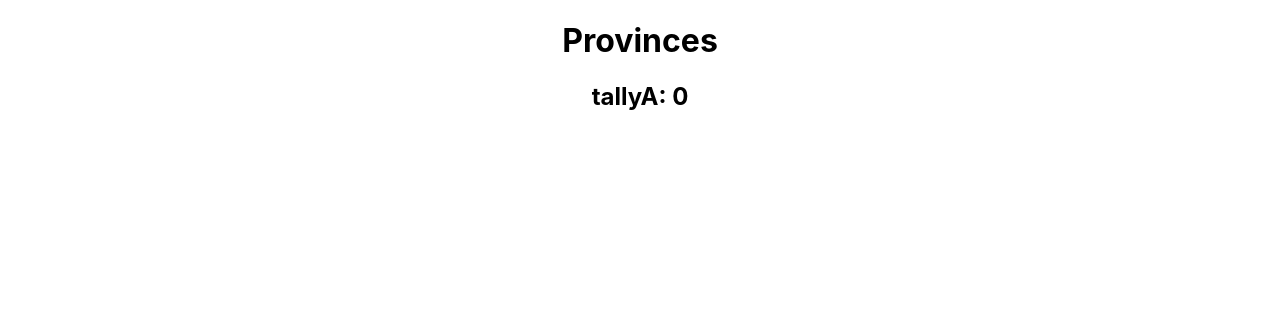
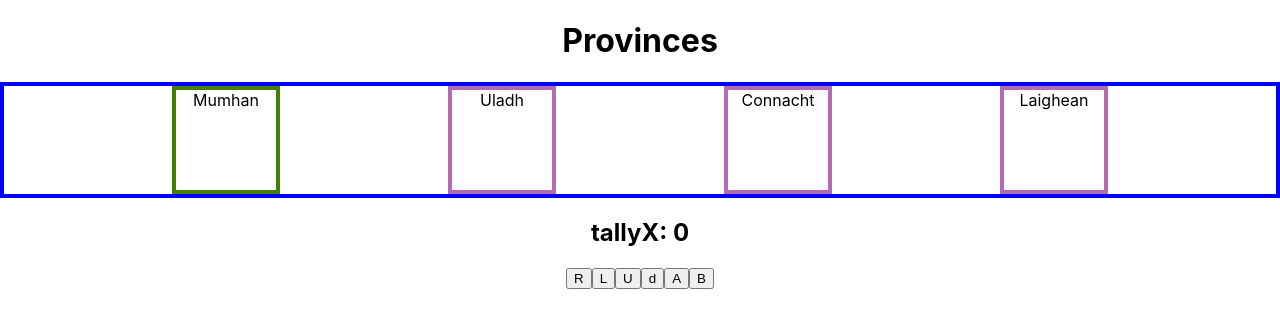
Before and after one commit to Macribo/banba3, a React (Create React App) app: page /provinces in a window 1280 px wide. Shown: the top 328 px of the page. Built offline with nearby package versions, Linux system fonts and the light colour scheme.

Commit message:
Up down left right buttons are passed tallyX incrementors and decrements in Provinces route: same functionality as in champions, but applied to the tallyX state instead of tallyA.

```diff
--- a/src/components/champions/champions.css
+++ b/src/components/champions/champions.css
@@ -3,4 +3,6 @@ width:100px;
 height:100px;}
 .highlight{ border:4px solid orange;}
 .container{border:4px solid blue;
-display: flex;}
+display: flex;
+align-items: flex-start;
+justify-content: space-evenly;}
--- a/src/components/champions/champions.jsx
+++ b/src/components/champions/champions.jsx
@@ -1,5 +1,6 @@
 import React from 'react';
 import "./champions.css"
+
 export class Champions extends React.Component {
 
 	constructor() {
@@ -10,7 +11,8 @@ export class Champions extends React.Component {
 	}
 	render() {
 
-		return (<>
+		return (
+		<><h1>Champions</h1>
 		<div className= "container">
 			<div className={this.props.tallyB === 0? "champion highlight" :"champion"}>Rógaire</div>
 			<div className={this.props.tallyB === 1? "champion highlight" :"champion"}>Saoi</div>
--- a/src/components/main-view/main-view.jsx
+++ b/src/components/main-view/main-view.jsx
@@ -95,8 +95,15 @@ export default class MainView extends React.Component {
 
 				<Route exact path="/provinces">
 					<>
-						<Provinces />
-						<h2>tallyA: {this.state.tallyA}</h2>
+						<Provinces tallyX = {this.state.tallyX}/>
+						<h2>tallyX: {this.state.tallyX}</h2>
+
+											<BtnR onClick = {this.incTallyX }/>
+											<BtnL onClick = {this.decTallyX }/>
+											<BtnU onClick = {this.incTallyX }/>
+											<BtnD onClick = {this.decTallyX }/>
+											<BtnA />
+											<BtnB />
 
 					</></Route>
 				<Route exact path="/counties">
--- /dev/null
+++ b/src/components/provinces/provinces.css
@@ -0,0 +1,15 @@
+.province {
+  border: 4px solid rgba(128, 0, 128, 0.589);
+  width: 100px;
+  height: 100px;
+}
+
+.highlight {
+	border: 4px solid rgb(68, 128, 0);
+	width: 100px;
+	height: 100px;
+  }
+.container {
+  border: 4px solid blue;
+  display: flex;
+}
--- a/src/components/provinces/provinces.jsx
+++ b/src/components/provinces/provinces.jsx
@@ -1,4 +1,5 @@
 import React from 'react';
+import "./provinces.css"
 
 export class Provinces extends React.Component {
 
@@ -10,7 +11,15 @@ export class Provinces extends React.Component {
 	}
 	render() {
 
-		return (<h1>Provinces</h1>)
+		return (
+		<><h1>Provinces</h1>
+		<div className="container">
+			<div className={this.props.tallyX === 0? "province highlight" :"province"}>Mumhan</div>
+			<div className={this.props.tallyX === 1? "province highlight" :"province"}>Uladh</div>
+			<div className={this.props.tallyX === 2? "province highlight" :"province"}>Connacht</div>
+			<div className={this.props.tallyX === 3? "province highlight" :"province"}>Laighean</div>
+			</div></>
+			)
 	}
 
 }
```
